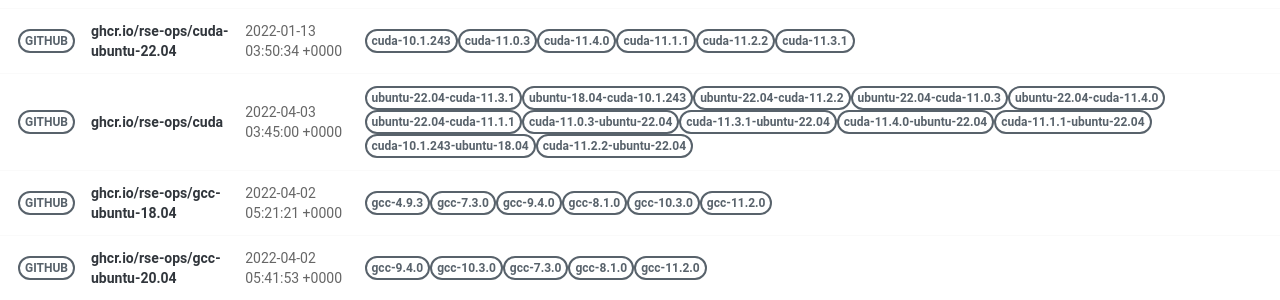
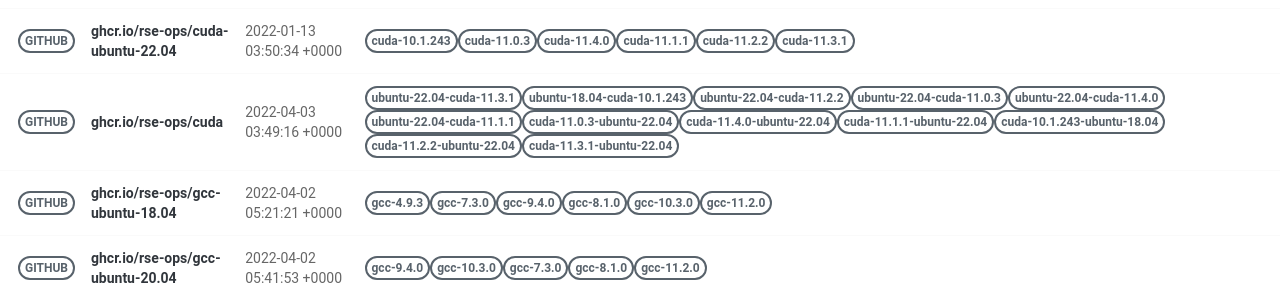
Before and after one commit to rse-ops/docker-images, a Jekyll site: the page built from pages/index.md, in a window 1280 px wide. Shown: the part 421-721 px from the top of the page. Built offline with Jekyll 4.4.1, drawn with Linux system fonts in a browser that asks for light colours; nearby versions of some CDN libraries.

Commit message:
Automated push to update library 2022-04-03

```diff
--- a/_library/ghcr.io-rse-ops-cuda.md
+++ b/_library/ghcr.io-rse-ops-cuda.md
@@ -1,7 +1,7 @@
 ---
 layout: container
 name: ghcr.io/rse-ops/cuda
-updated_at: 2022-04-03 03:45:00.662846
+updated_at: 2022-04-03 03:49:16.835573
 
 
 container_url: https://github.com/orgs/rse-ops/packages/container/package/cuda
```
Also changed, not shown: other parts of _library/ghcr.io-rse-ops-cuda.md (+3 -3 lines).
